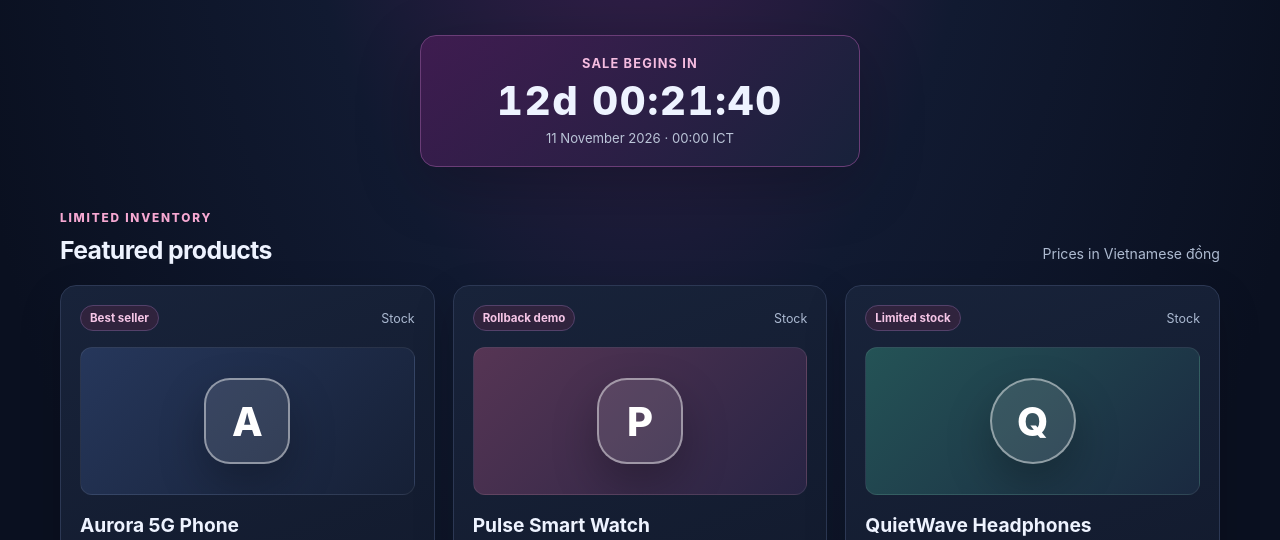
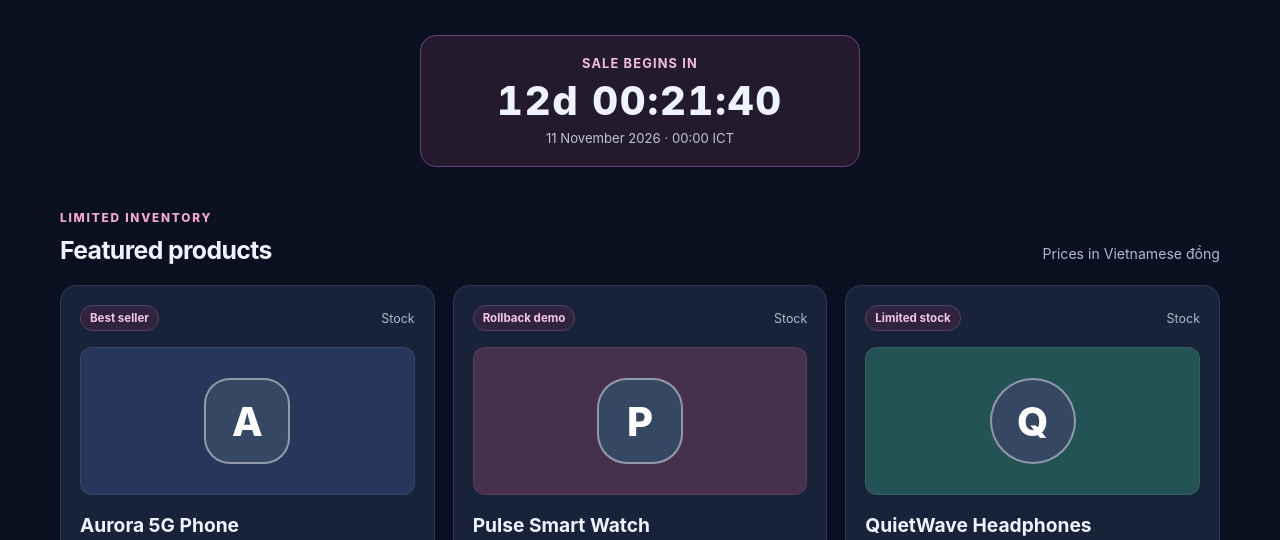
Before and after one commit to shinjo124/flash-sale-test, a website built with Vite: page index.html in a window 1280 px wide. Shown: the part 238-778 px from the top of the page. Built offline with nearby package versions, Linux system fonts and the light colour scheme.

Commit message:
style(ui): simplify flash sale palette

```diff
--- a/style.css
+++ b/style.css
@@ -10,7 +10,7 @@
 }
 
 * { box-sizing: border-box; }
-body { min-width: 320px; min-height: 100vh; margin: 0; background: radial-gradient(ellipse at 50% -10%, #472055 0, #111a31 40%, #0a1020 78%); }
+body { min-width: 320px; min-height: 100vh; margin: 0; background: #0a1020; }
 button { font: inherit; }
 button:focus-visible { outline: 3px solid #8de6ff; outline-offset: 3px; }
 .page-shell { width: min(1160px, calc(100% - 40px)); margin: 0 auto; padding: 54px 0 46px; }
@@ -19,7 +19,7 @@ button:focus-visible { outline: 3px solid #8de6ff; outline-offset: 3px; }
 h1, h2, h3, p { margin-top: 0; }
 h1 { max-width: 760px; margin-bottom: 12px; font-size: clamp(2.25rem, 7vw, 4.7rem); line-height: 1; letter-spacing: -0.06em; }
 .hero-copy { max-width: 600px; color: #b7c3d8; font-size: 1.05rem; line-height: 1.65; }
-.countdown-panel { display: grid; gap: 5px; min-width: min(440px, 100%); margin-top: 22px; padding: 20px 28px; border: 1px solid #6a3d77; border-radius: 16px; background: linear-gradient(130deg, rgb(76 28 89 / 72%), rgb(24 34 59 / 92%)); box-shadow: 0 18px 65px rgb(0 0 0 / 22%); }
+.countdown-panel { display: grid; gap: 5px; min-width: min(440px, 100%); margin-top: 22px; padding: 20px 28px; border: 1px solid #6a3d77; border-radius: 16px; background: #241a2e; }
 .countdown-label { color: #f5bce0; font-size: 0.8rem; font-weight: 700; letter-spacing: 0.09em; text-transform: uppercase; }
 #sale-countdown { font-variant-numeric: tabular-nums; font-size: clamp(1.65rem, 5vw, 2.5rem); font-weight: 800; letter-spacing: 0.045em; }
 .target-time { color: #bbc5d8; font-size: 0.82rem; }
@@ -27,15 +27,15 @@ h1 { max-width: 760px; margin-bottom: 12px; font-size: clamp(2.25rem, 7vw, 4.7re
 .section-heading h2 { margin: 0; font-size: 1.55rem; letter-spacing: -0.025em; }
 .server-note { padding-bottom: 3px; color: #aebbd1; font-size: 0.88rem; }
 .product-grid { display: grid; grid-template-columns: repeat(3, minmax(0, 1fr)); gap: 18px; }
-.product-card { display: flex; flex-direction: column; min-width: 0; padding: 19px; border: 1px solid #2c3854; border-radius: 16px; background: linear-gradient(160deg, #18233a, #121a2d 70%); box-shadow: 0 16px 42px rgb(0 0 0 / 18%); }
+.product-card { display: flex; flex-direction: column; min-width: 0; padding: 19px; border: 1px solid #2c3854; border-radius: 16px; background: #18233a; }
 .card-topline, .inventory-row { display: flex; align-items: center; justify-content: space-between; gap: 12px; }
 .product-badge { padding: 5px 9px; border: 1px solid #54416a; border-radius: 999px; color: #f5c5e6; background: #30233d; font-size: 0.72rem; font-weight: 700; }
 .stock-label { color: #acbad2; font-size: 0.78rem; }
-.product-art { display: grid; place-items: center; height: 148px; margin: 16px 0 18px; overflow: hidden; border: 1px solid rgb(255 255 255 / 8%); border-radius: 12px; background: linear-gradient(135deg, #26375b, #162036); }
-.product-art span { display: grid; place-items: center; width: 86px; height: 86px; border: 2px solid rgb(255 255 255 / 45%); border-radius: 26px; color: white; background: rgb(255 255 255 / 11%); font-size: 2.5rem; font-weight: 800; box-shadow: 0 20px 45px rgb(0 0 0 / 25%); }
-.product-art--watch-11 { background: linear-gradient(135deg, #563554, #282444); }
+.product-art { display: grid; place-items: center; height: 148px; margin: 16px 0 18px; overflow: hidden; border: 1px solid rgb(255 255 255 / 8%); border-radius: 12px; background: #26375b; }
+.product-art span { display: grid; place-items: center; width: 86px; height: 86px; border: 2px solid rgb(255 255 255 / 45%); border-radius: 26px; color: white; background: #354762; font-size: 2.5rem; font-weight: 800; }
+.product-art--watch-11 { background: #46304b; }
 .product-art--watch-11 span { border-radius: 30px; }
-.product-art--headphones-11 { background: linear-gradient(135deg, #245356, #1a2940); }
+.product-art--headphones-11 { background: #245356; }
 .product-art--headphones-11 span { border-radius: 50%; }
 .product-card h3 { margin-bottom: 6px; font-size: 1.2rem; }
 .product-description { min-height: 42px; margin-bottom: 16px; color: #aebbd1; font-size: 0.88rem; line-height: 1.5; }
```
